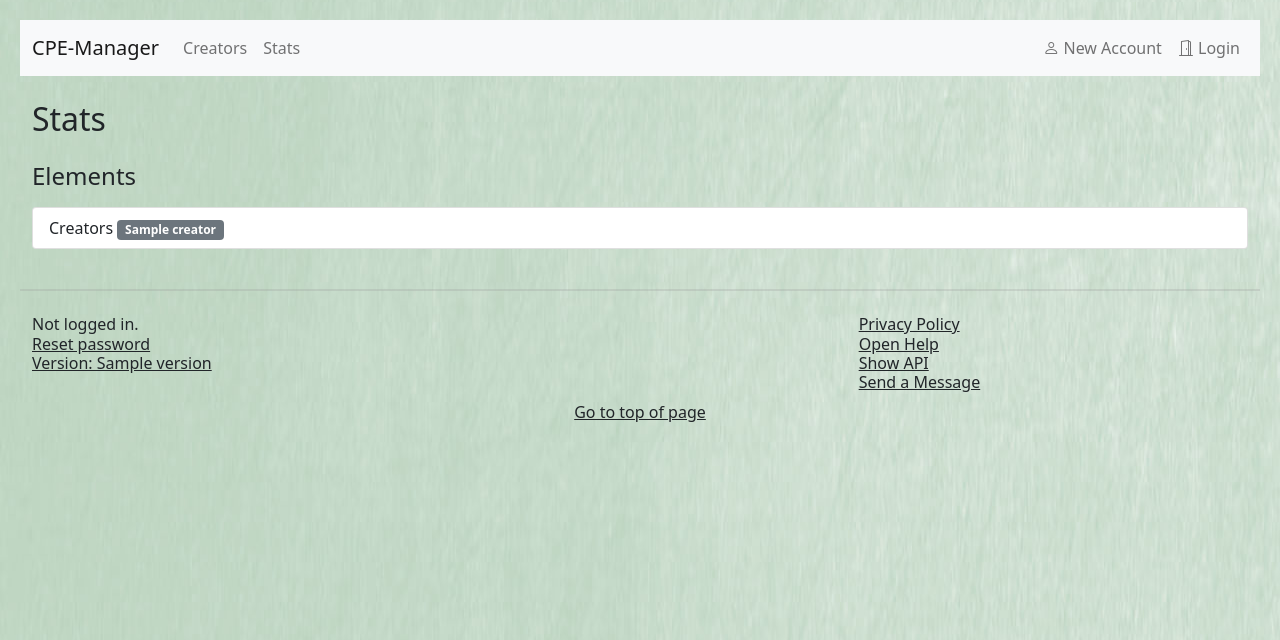
After one commit to benjamin-bk-krueger/cpe-man, a Python web app: template templates/stats.html in a window 1280 px wide. The commit adds this page. Shown: the top 640 px of the page. Run offline with Jinja, Linux system fonts and the light colour scheme; the template is opened without the code that fills it: most values are stand-ins (such as "Sample title", 1, 10 or a date in 2020).

Commit message:
Added stats page

```diff
--- a/templates/base.html
+++ b/templates/base.html
@@ -42,6 +42,7 @@
                 <div class="collapse navbar-collapse" id="navbarSupportedContent">
                     <ul class="navbar-nav me-auto mb-2 mb-lg-0">
                         <li class="nav-item"><a class="nav-link" href="{{ url_for('show_creators') }}">Creators</a></li>
+                        <li class="nav-item"><a class="nav-link" href="{{ url_for('show_stats') }}">Stats</a></li>
                     </ul>
                     <ul class="navbar-nav ms-auto mb-2 mb-lg-0">
                         {% if current_user.is_authenticated %}
--- /dev/null
+++ b/templates/stats.html
@@ -0,0 +1,30 @@
+{% extends 'base.html' %}
+
+{% block content %}
+    {#  Page header #}
+    <div class="container-fluid pb-2 mt-4 mb-2">
+        <h2>{% block title %} Stats {% endblock %}</h2>
+    </div>
+
+    {#  Page content #}
+    <div class="container-fluid pb-3 mt-2 mb-2">
+
+        {#  Show statistics about all stored elements in database #}
+        <h4 class="mb-3">Elements</h4>
+        <ul class="list-group">
+            <li class="list-group-item">Creators <span class="badge bg-secondary">{{ counts['creator'] }}</span></li>
+        </ul>
+
+        {% if current_user.is_authenticated %}
+            <hr class="little mt-4 mb-4">
+
+            {#  Show statistics about all stored files on S3 storage #}
+            <h4 class="mb-3">S3 Storage</h4>
+            <ul class="list-group">
+                {% for item in bucket_all %}
+                    <li class="list-group-item">{{ item }} <span class="badge bg-secondary">{{ (bucket_all[item] / 1024 / 1024) | round(2) }} MB</span></li>
+                {% endfor %}
+            </ul>
+        {%  endif %}
+    </div>
+{% endblock %}
```
Also changed, not shown: app.py (+11 -0 lines).
